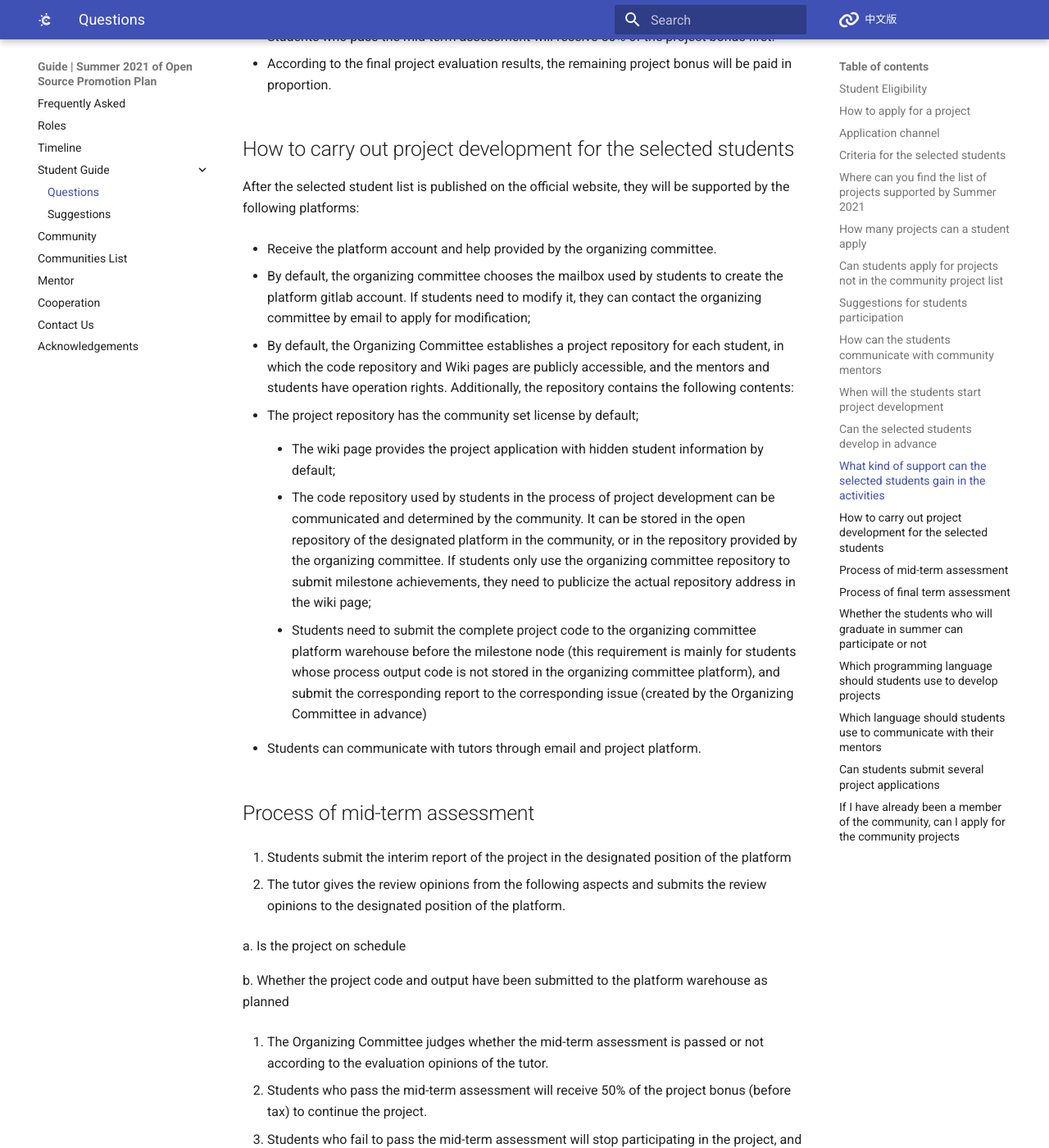
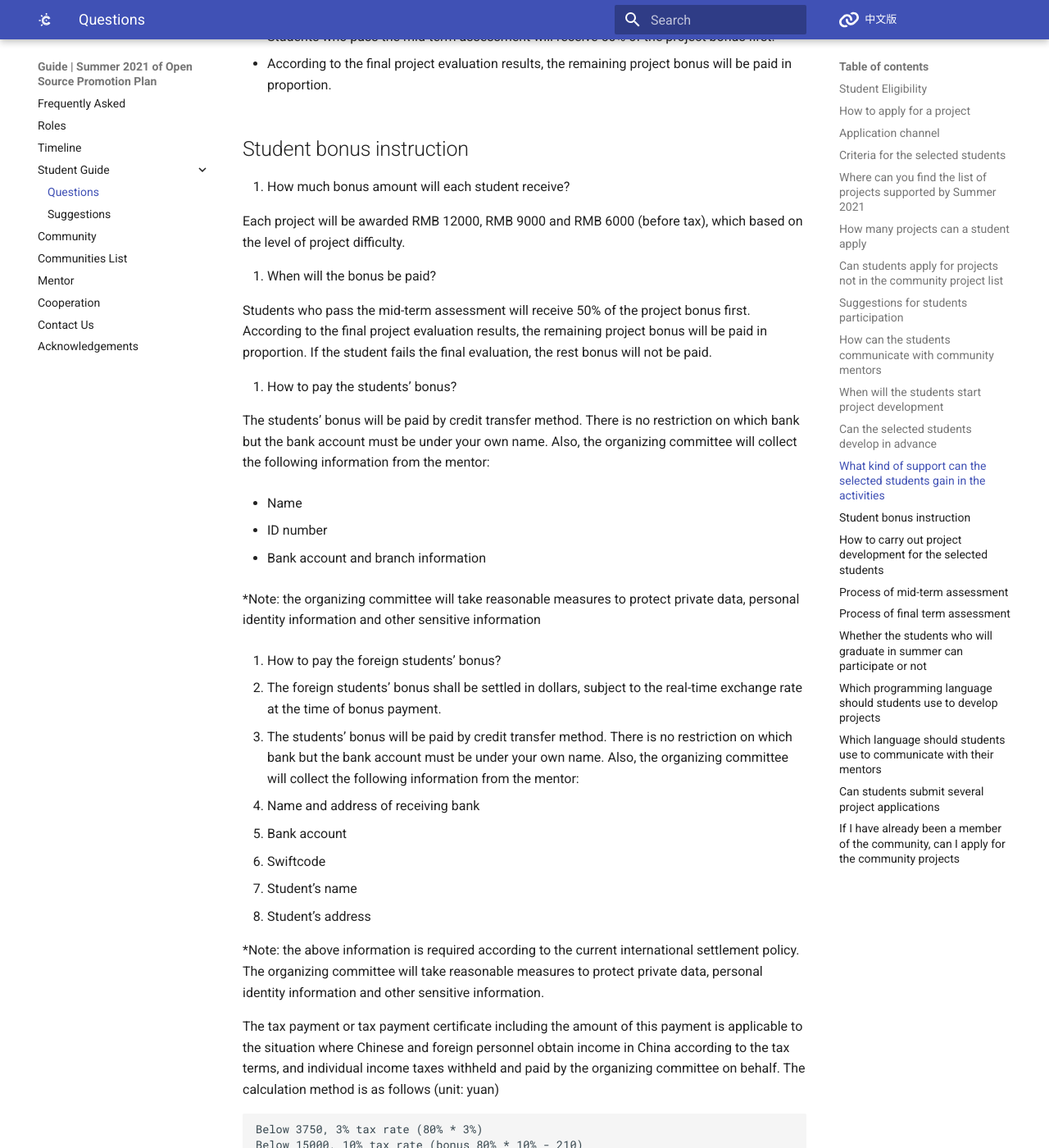
Before and after one commit to summer-ospp/help-en, an MkDocs documentation site: the page built from docs/student.md, in a window 1280 px wide and 1400 px high, scrolled down 3228 px. Shown: the whole window at 82% size. Built offline with MkDocs 1.6.1 and Material for MkDocs 9.7.7, drawn with Linux system fonts in a browser that asks for light colours; comment, search, counter and statistics services are not loaded; some of the changed text lies outside the part shown.

Commit message:
Update student.md

```diff
--- a/docs/student.md
+++ b/docs/student.md
@@ -86,6 +86,46 @@ The organizing committee does not recommend that students start research and dev
 
   - According to the final project evaluation results, the remaining project bonus will be paid in proportion.
 
+## Student bonus instruction
+
+1. How much bonus amount will each student receive?
+
+Each project will be awarded RMB 12000, RMB 9000 and RMB 6000 (before tax), which based on the level of project difficulty.
+
+2. When will the bonus be paid?
+
+Students who pass the mid-term assessment will receive 50% of the project bonus first. According to the final project evaluation results, the remaining project bonus will be paid in proportion. If the student fails the final evaluation, the rest bonus will not be paid.
+
+3. How to pay the students’ bonus?
+
+The students’ bonus will be paid by credit transfer method. There is no restriction on which bank but the bank account must be under your own name. Also, the organizing committee will collect the following information from the mentor:
+
+- Name
+
+- ID number
+
+- Bank account and branch information
+
+*Note: the organizing committee will take reasonable measures to protect private data, personal identity information and other sensitive information
+
+4. How to pay the foreign students’ bonus?
+
+- The foreign students’ bonus shall be settled in dollars, subject to the real-time exchange rate at the time of bonus payment.
+- The students’ bonus will be paid by credit transfer method. There is no restriction on which bank but the bank account must be under your own name. Also, the organizing committee will collect the following information from the mentor:
+  - Name and address of receiving bank
+  - Bank account
+  - Swiftcode
+  - Student’s name
+  - Student’s address
+
+*Note: the above information is required according to the current international settlement policy. The organizing committee will take reasonable measures to protect private data, personal identity information and other sensitive information.
+
+The tax payment or tax payment certificate including the amount of this payment is applicable to the situation where Chinese and foreign personnel obtain income in China according to the tax terms, and individual income taxes withheld and paid by the organizing committee on behalf. The calculation method is as follows (unit: yuan)
+
+    Below 3750, 3% tax rate (80% * 3%)
+    Below 15000, 10% tax rate (bonus 80% * 10% - 210)
+    Below 31250, 20% tax rate is (bonus 80% * 20% - 1410)
+
 ## How to carry out project development for the selected students
 
 After the selected student list is published on the official website, they will be supported by the following platforms:
```
